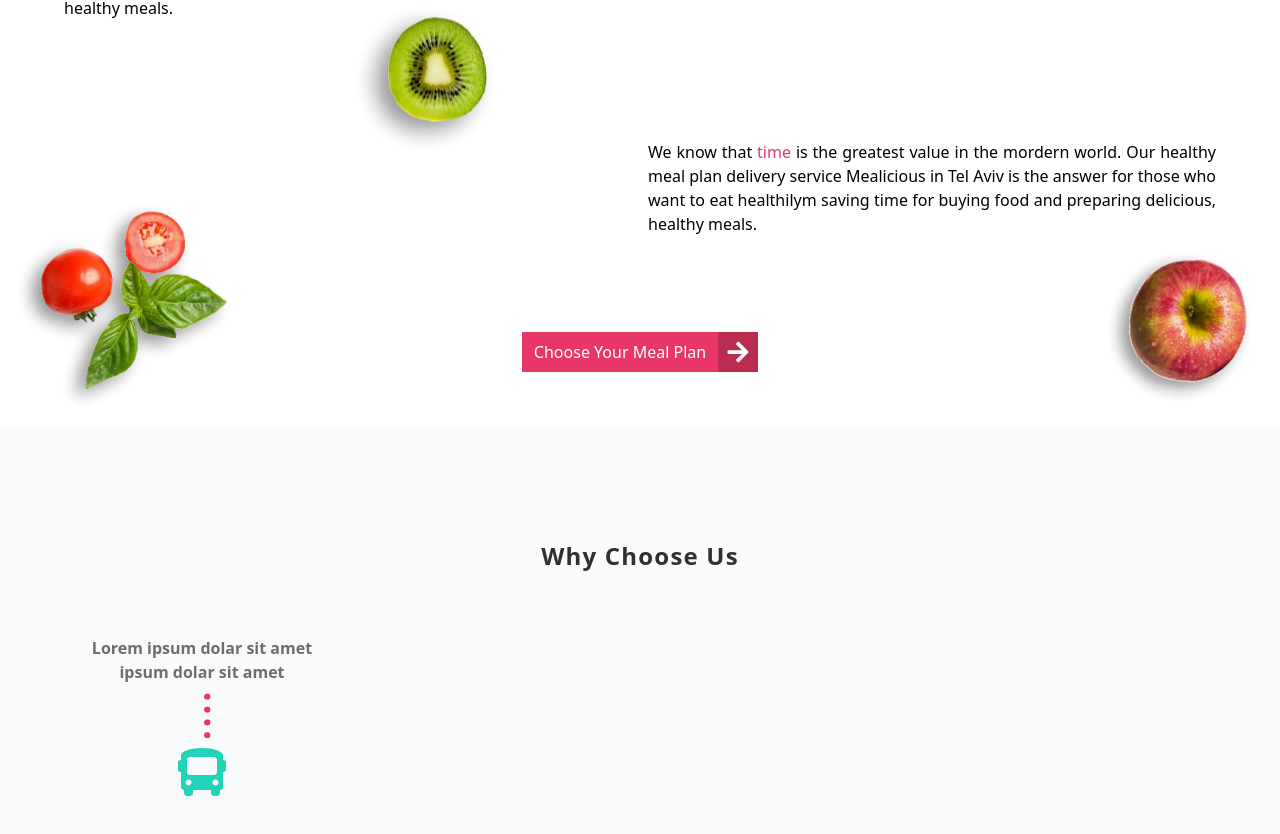
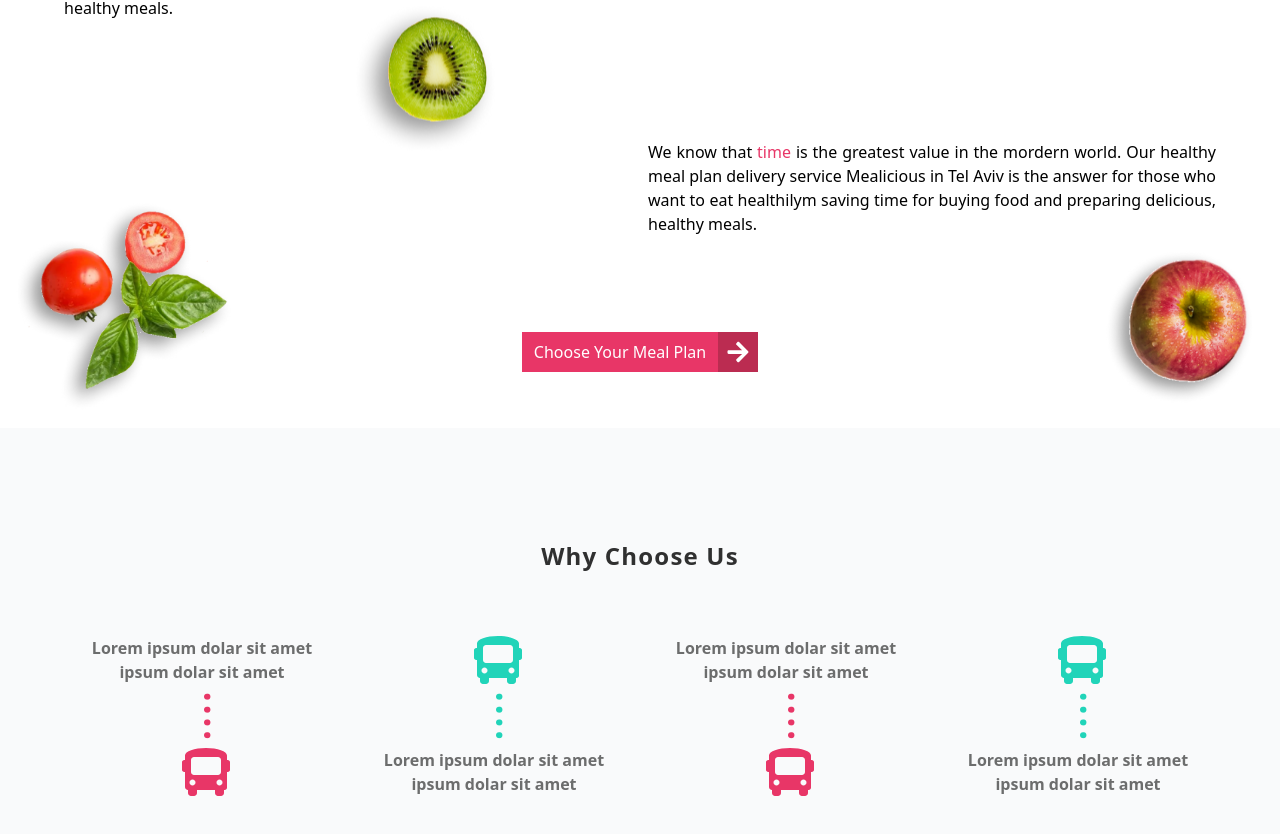
Before and after one commit to Gadnadj/Mealicious, a React (Vite) app: page / in a window 1280 px wide. Shown: the part 936-1770 px from the top of the page. Built offline with nearby package versions, Linux system fonts and the light colour scheme; a web font is replaced by a local one.

Commit message:
finish section

```diff
--- a/src/components/WhyChoose.tsx
+++ b/src/components/WhyChoose.tsx
@@ -16,7 +16,28 @@ const WhyChoose = () => {
                             <div className="text-center flex justify-center items-center flex-col gap-2 px-2">
                                 <p className='text-dark/70 font-semibold'>Lorem ipsum dolar sit amet ipsum dolar sit amet</p>
                                 <p className="text-5xl rotate-90 text-primary text-center translate-x-5">....</p>
-                                <FaBus className="text-5xl text-secondary " />
+                                <FaBus className="text-5xl text-primary translate-x-1" />
+                            </div>
+
+                            {/* second card */}
+                            <div className="text-center flex justify-center items-center flex-col gap-2 px-2">
+                                <FaBus className="text-5xl text-secondary translate-x-1 " />
+                                <p className="text-5xl rotate-90 text-secondary text-center translate-x-5">....</p>
+                                <p className='text-dark/70 font-semibold'>Lorem ipsum dolar sit amet ipsum dolar sit amet</p>
+                            </div>
+
+                            {/* third card */}
+                            <div className="text-center flex justify-center items-center flex-col gap-2 px-2">
+                                <p className='text-dark/70 font-semibold'>Lorem ipsum dolar sit amet ipsum dolar sit amet</p>
+                                <p className="text-5xl rotate-90 text-secondary sm:text-primary text-center translate-x-5">....</p>
+                                <FaBus className="text-5xl text-secondary sm:text-primary translate-x-1 " />
+                            </div>
+
+                            {/* fourth card */}
+                            <div className="text-center flex justify-center items-center flex-col gap-2 px-2">
+                                <FaBus className="text-5xl text-primary sm:text-secondary translate-x-1 " />
+                                <p className="text-5xl rotate-90 text-primary sm:text-secondary text-center translate-x-5">....</p>
+                                <p className='text-dark/70 font-semibold'>Lorem ipsum dolar sit amet ipsum dolar sit amet</p>
                             </div>
                         </div>
                     </div>
```
